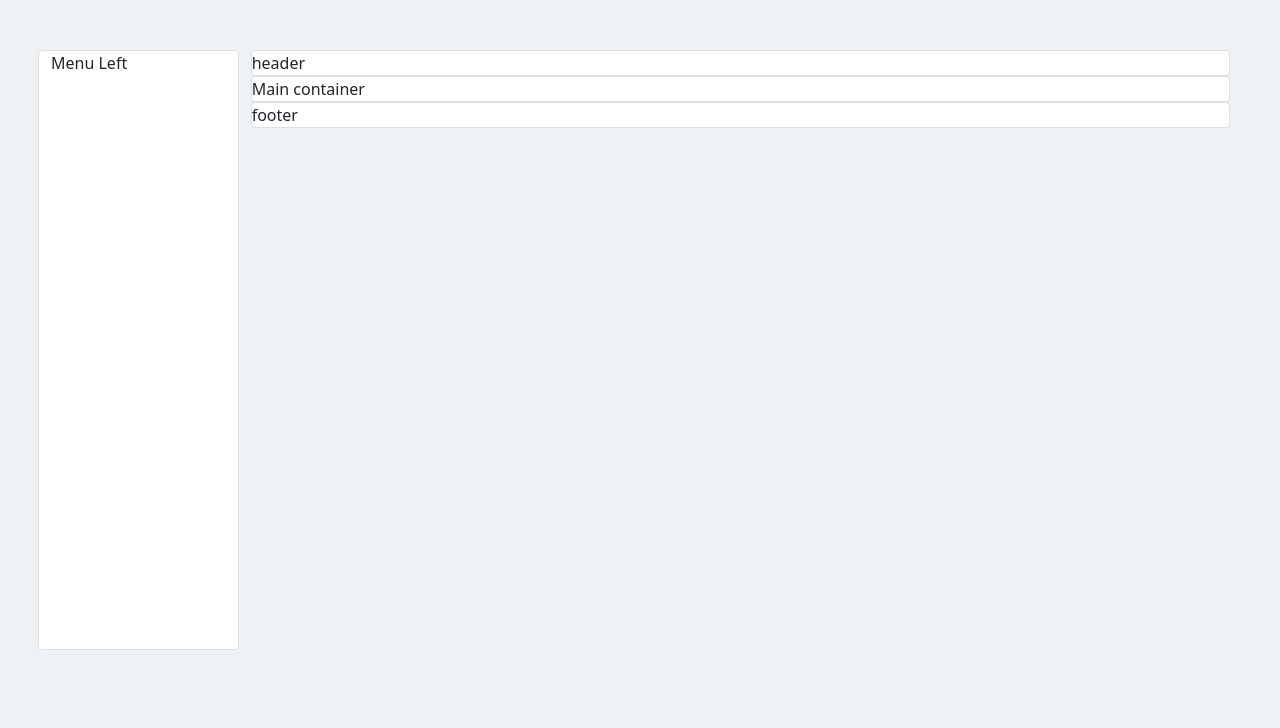
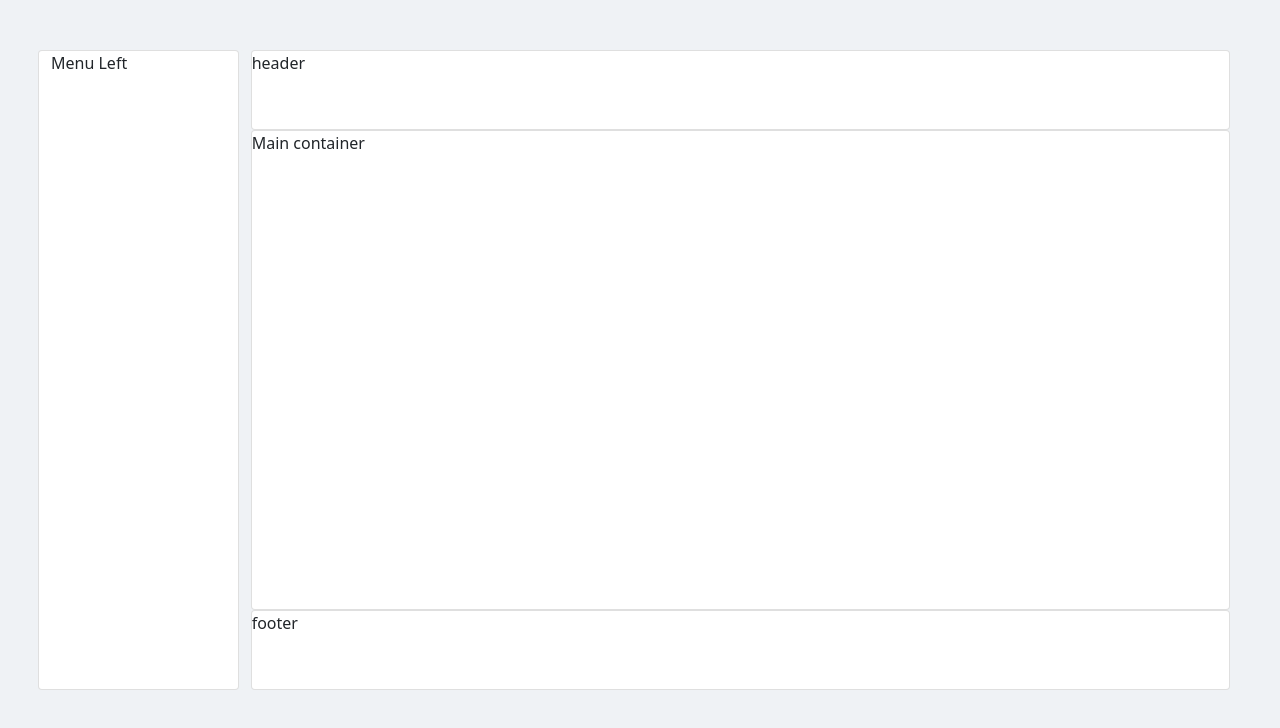
Before and after one commit to beinjamin/Gestion_Stock_Angular, an Angular app: page / in a window 1280 px wide. Shown: the top 728 px of the page. Built offline with nearby package versions, Linux system fonts and the light colour scheme.

Commit message:
Mise en forme de la page et style

```diff
--- a/src/app/page-dashboard/page-dashboard.component.html
+++ b/src/app/page-dashboard/page-dashboard.component.html
@@ -4,14 +4,14 @@
       Menu Left
     </div>
     <div class="card col-md-10 pl-0 pr-0 backgroung-grey border-none">
-      <div class="col pl-0 pr-0">
-        <div class="card">
+      <div class="col pl-0 pr-0 d-flex flex-column justify-content-between">
+        <div class="card min-height-80">
         header
         </div>
-        <div class="card">
+        <div class="card" style="min-height: 480px">
           Main container
         </div>
-        <div class="card">
+        <div class="card min-height-80">
           footer
         </div>
       </div>
--- a/src/styles.scss
+++ b/src/styles.scss
@@ -12,3 +12,8 @@ body {
 .border-none{
   border: none !important;
 }
+
+.min-height-80 {
+
+  min-height: 80px ;
+}
```
